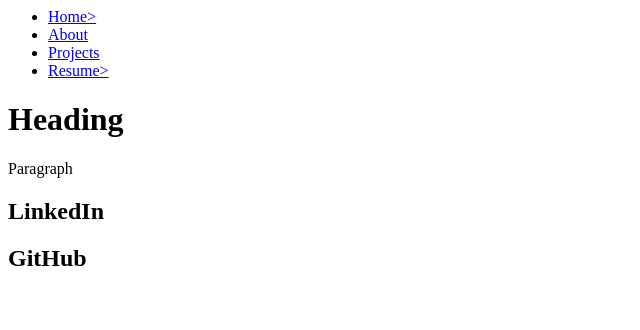
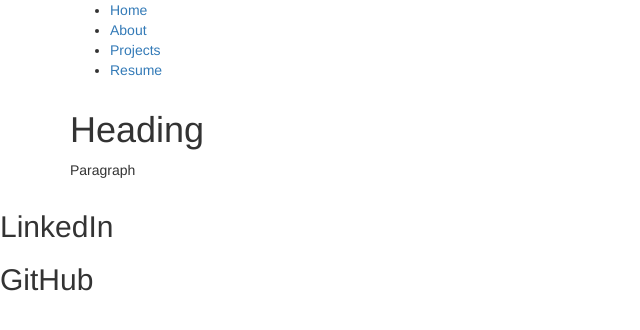
Before and after one commit to fuzzn8r/fuzzn8r.github.io, a plain HTML site: page index.html in a window 1280 px wide. Shown: the whole page, without its empty margins (0-640 px from the left). Drawn offline with nearby package versions, Linux system fonts and the light colour scheme.

Commit message:
Added bootstrap (hopefully) to index
Proof that bootstrap is working should show a resulting navigation bar all nicely laid out... hopefully

```diff
--- a/index.html
+++ b/index.html
@@ -1,15 +1,23 @@
 <!DOCTYPE htlm>
 <html>
+
+<head>
+    <link rel="stylesheet" href="http://maxcdn.bootstrapcdn.com/bootstrap/3.3.4/css/bootstrap.min.css">
+    <link rel="stylesheet" type="text/css" href="main.css">
+</head>
+
 <body>
 
 <!--Top navigation bar-->
+<div class="nav">
 <div class="container">
     <ul>
-        <li><a href="#">Home></a></li>
+        <li><a href="#">Home</a></li>
         <li><a href="#">About</a></li>
         <li><a href="#">Projects</a></li>
-        <li><a href="#">Resume></a></li>
+        <li><a href="#">Resume</a></li>
     </ul>
+</div>
 </div>
 
 <!--Main content; headline stuff-->
```
